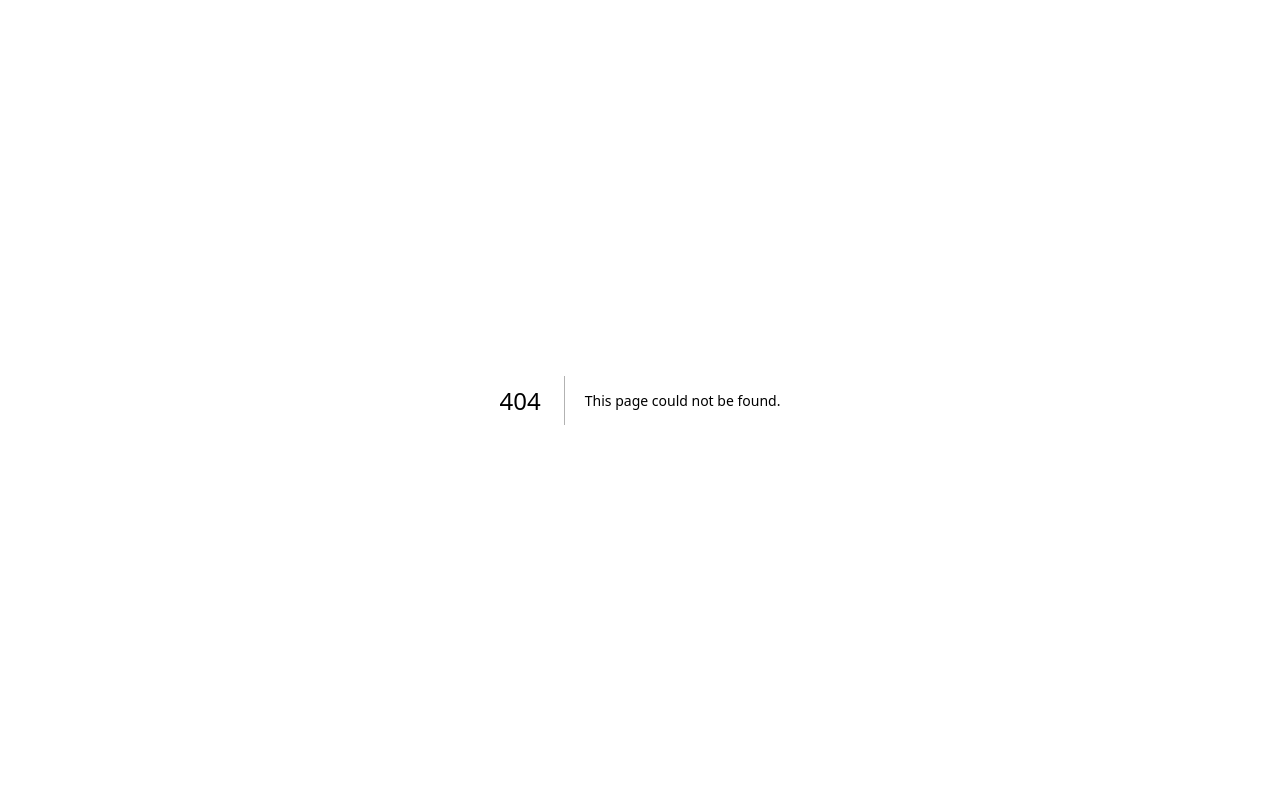
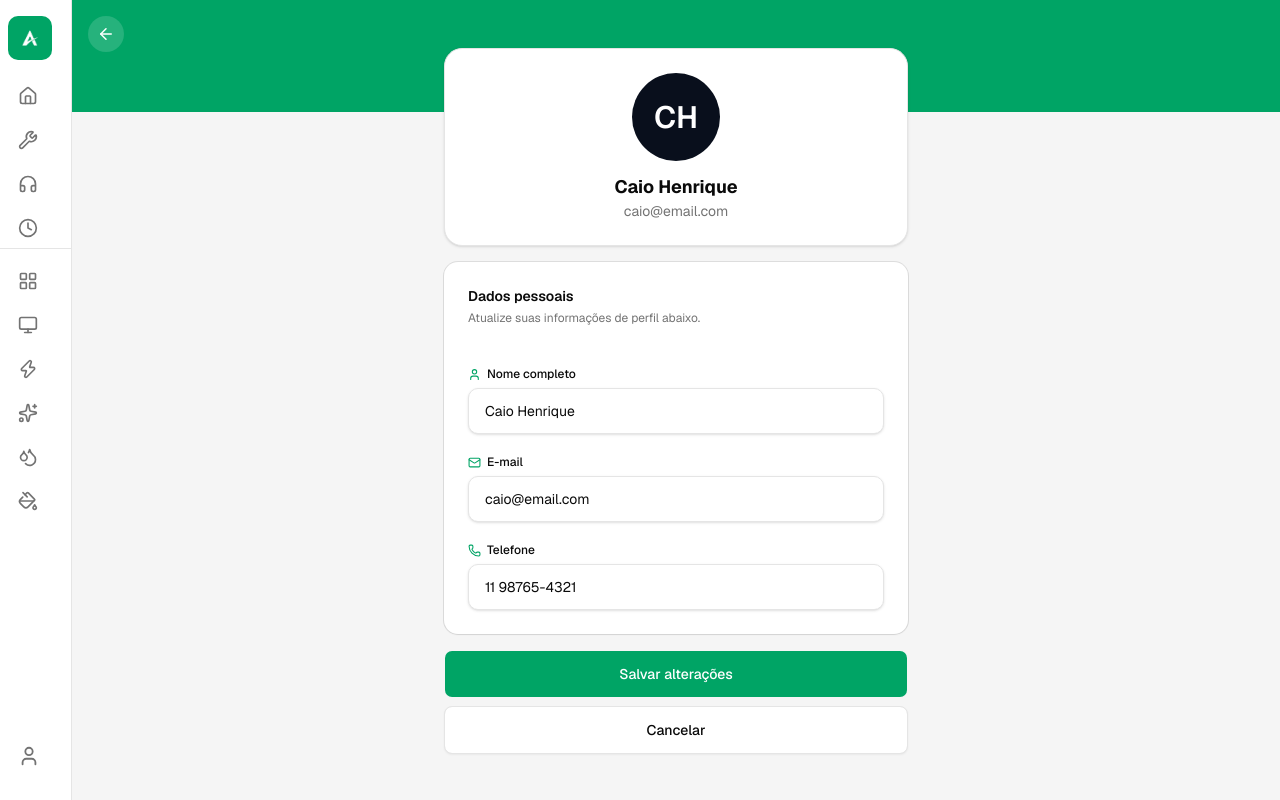
Before and after one commit to FelipeBarboz/Agilis-front-end, a Next.js app: page /profile/edit in a window 1280 px wide. Before the commit this address had no page. Built offline with nearby package versions, Linux system fonts and the light colour scheme.

Commit message:
criando tela de editar perfil do usuario

```diff
--- /dev/null
+++ b/src/app/(pages)/profile/edit/_components/edit-personal-form.tsx
@@ -0,0 +1,206 @@
+"use client";
+
+import { useState } from "react";
+import { useRouter } from "next/navigation";
+import { User, Mail, Phone, Check, X } from "lucide-react";
+import { Card, CardHeader, CardContent } from "@/components/ui/card";
+import { Input } from "@/components/ui/input";
+import { Button } from "@/components/ui/button";
+import { mockUser } from "@/lib/mocks/user";
+
+// ─── Máscara de telefone ───────────────────────────────────────────────────────
+
+function maskPhone(value: string): string {
+  const digits = value.replace(/\D/g, "").slice(0, 11);
+  if (digits.length <= 10) {
+    return digits
+      .replace(/^(\d{2})(\d)/, "($1) $2")
+      .replace(/(\d{4})(\d)/, "$1-$2");
+  }
+  return digits
+    .replace(/^(\d{2})(\d)/, "($1) $2")
+    .replace(/(\d{5})(\d)/, "$1-$2");
+}
+
+// ─── Campos do formulário ─────────────────────────────────────────────────────
+
+type FormField = {
+  key: keyof typeof mockUser;
+  label: string;
+  placeholder: string;
+  type: string;
+  icon: React.ElementType;
+};
+
+const formFields: FormField[] = [
+  {
+    key: "name",
+    label: "Nome completo",
+    placeholder: "Seu nome completo",
+    type: "text",
+    icon: User,
+  },
+  {
+    key: "email",
+    label: "E-mail",
+    placeholder: "seu@email.com",
+    type: "email",
+    icon: Mail,
+  },
+  {
+    key: "phone",
+    label: "Telefone",
+    placeholder: "(00) 00000-0000",
+    type: "tel",
+    icon: Phone,
+  },
+];
+
+// ─── Componente ───────────────────────────────────────────────────────────────
+
+export function EditPersonalForm() {
+  const router = useRouter();
+
+  const [formData, setFormData] = useState({
+    name: mockUser.name,
+    email: mockUser.email,
+    phone: mockUser.phone ?? "",
+  });
+
+  const [errors, setErrors] = useState<Partial<Record<string, string>>>({});
+  const [isSaved, setIsSaved] = useState(false);
+
+  function validate() {
+    const newErrors: Partial<Record<string, string>> = {};
+
+    if (!formData.name.trim()) {
+      newErrors.name = "Nome é obrigatório.";
+    } else if (formData.name.trim().split(" ").length < 2) {
+      newErrors.name = "Informe nome e sobrenome.";
+    }
+
+    if (!formData.email.trim()) {
+      newErrors.email = "E-mail é obrigatório.";
+    } else if (!/^[^\s@]+@[^\s@]+\.[^\s@]+$/.test(formData.email)) {
+      newErrors.email = "E-mail inválido.";
+    }
+
+    const phoneDigits = formData.phone.replace(/\D/g, "");
+    if (formData.phone && phoneDigits.length < 10) {
+      newErrors.phone = "Telefone inválido.";
+    }
+
+    return newErrors;
+  }
+
+  function handleChange(key: string, value: string) {
+    const masked = key === "phone" ? maskPhone(value) : value;
+    setFormData((prev) => ({ ...prev, [key]: masked }));
+    if (errors[key]) {
+      setErrors((prev) => ({ ...prev, [key]: undefined }));
+    }
+  }
+
+  function handleSubmit(e: React.FormEvent) {
+    e.preventDefault();
+    const newErrors = validate();
+
+    if (Object.keys(newErrors).length > 0) {
+      setErrors(newErrors);
+      return;
+    }
+
+    // TODO: integrar com API/Supabase
+    setIsSaved(true);
+    setTimeout(() => router.push("/profile"), 1200);
+  }
+
+  function handleCancel() {
+    router.push("/profile");
+  }
+
+  return (
+    <form onSubmit={handleSubmit} noValidate className="flex flex-col gap-4">
+
+      {/* Card de campos */}
+      <Card>
+        <CardHeader className="pb-0">
+          <h2 className="text-sm font-semibold text-foreground">
+            Dados pessoais
+          </h2>
+          <p className="text-xs text-muted-foreground">
+            Atualize suas informações de perfil abaixo.
+          </p>
+        </CardHeader>
+
+        <CardContent className="flex flex-col gap-5 pt-4">
+          {formFields.map(({ key, label, placeholder, type, icon: Icon }) => (
+            <div key={key} className="flex flex-col gap-1.5">
+              {/* Label com ícone */}
+              <label
+                htmlFor={`field-${key}`}
+                className="flex items-center gap-1.5 text-xs font-medium text-foreground"
+              >
+                <Icon size={13} className="text-primary" />
+                {label}
+              </label>
+
+              {/* Input */}
+              <Input
+                id={`field-${key}`}
+                type={type}
+                value={formData[key as keyof typeof formData] ?? ""}
+                onChange={(e) => handleChange(key, e.target.value)}
+                placeholder={placeholder}
+                aria-invalid={!!errors[key]}
+                autoComplete={
+                  key === "email" ? "email" :
+                  key === "phone" ? "tel" : "name"
+                }
+              />
+
+              {/* Mensagem de erro */}
+              {errors[key] && (
+                <p className="flex items-center gap-1 text-xs text-destructive">
+                  <X size={11} />
+                  {errors[key]}
+                </p>
+              )}
+            </div>
+          ))}
+        </CardContent>
+      </Card>
+
+      {/* Ações */}
+      <div className="flex flex-col gap-2 pb-8">
+        <Button
+          type="submit"
+          size="lg"
+          className="w-full"
+          disabled={isSaved}
+          id="btn-save-personal"
+        >
+          {isSaved ? (
+            <span className="flex items-center gap-2">
+              <Check size={16} />
+              Salvo!
+            </span>
+          ) : (
+            "Salvar alterações"
+          )}
+        </Button>
+
+        <Button
+          type="button"
+          variant="outline"
+          size="lg"
+          className="w-full"
+          onClick={handleCancel}
+          id="btn-cancel-personal"
+        >
+          Cancelar
+        </Button>
+      </div>
+    </form>
+  );
+}
--- /dev/null
+++ b/src/app/(pages)/profile/edit/page.tsx
@@ -0,0 +1,53 @@
+"use client";
+
+import { motion } from "motion/react";
+import { ArrowLeft } from "lucide-react";
+import Link from "next/link";
+import { UserAvatar } from "@/components/ui/user-avatar";
+import { mockUser } from "@/lib/mocks/user";
+import { EditPersonalForm } from "./_components/edit-personal-form";
+
+export default function EditProfilePage() {
+  return (
+    <main className="flex flex-1 flex-col overflow-y-auto bg-muted">
+
+      {/* Wrapper relativo: div verde idêntico ao perfil + botão voltar flutuando */}
+      <div className="relative">
+        {/* Banda verde — sem nenhum filho no fluxo, idêntico ao profile/page.tsx */}
+        <div className="bg-primary px-6 pb-20 pt-8" />
+
+        {/* Botão voltar absoluto em cima da banda */}
+        <Link
+          href="/profile"
+          aria-label="Voltar ao perfil"
+          className="absolute left-4 top-4 flex h-9 w-9 items-center justify-center rounded-full bg-white/15 text-primary-foreground transition-colors hover:bg-white/25"
+        >
+          <ArrowLeft size={18} />
+        </Link>
+      </div>
+
+      {/* Conteúdo sobreposto com -mt-16 — z-10 garante que fica na frente da banda verde */}
+      <div className="relative z-10 mx-auto w-full max-w-lg px-6">
+        <motion.div
+          className="-mt-16 flex flex-col gap-4"
+          initial={{ opacity: 0, y: 16 }}
+          animate={{ opacity: 1, y: 0 }}
+          transition={{ duration: 0.3 }}
+        >
+          {/* Card com avatar, nome e e-mail */}
+          <div className="flex flex-col items-center gap-3 rounded-2xl bg-card p-6 shadow-sm border border-border">
+            <UserAvatar user={mockUser} size={88} />
+            <div className="text-center">
+              <p className="text-lg font-bold text-foreground">{mockUser.name}</p>
+              <p className="text-sm text-muted-foreground">{mockUser.email}</p>
+            </div>
+          </div>
+
+          {/* Formulário de edição */}
+          <EditPersonalForm />
+        </motion.div>
+      </div>
+
+    </main>
+  );
+}
```
